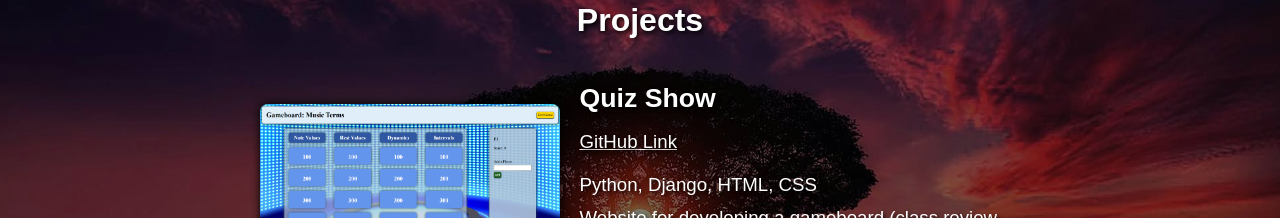
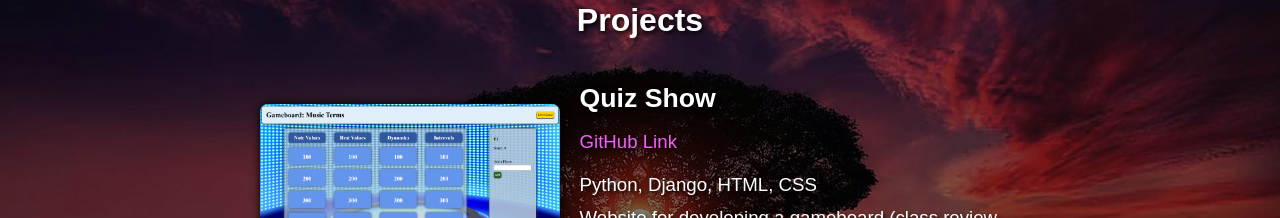
Before and after one commit to Wbradmeyer/vitePortfolio, a Vue app: page / in a window 1280 px wide. In both pictures the pointer is over the link 628 px from the left and 2041 px from the top of the page. Shown: the part 1899-2117 px from the top of the page. Built offline with nearby package versions, Linux system fonts and the light colour scheme.

Commit message:
Github links on hover match other links

```diff
--- a/src/components/Projects.vue
+++ b/src/components/Projects.vue
@@ -119,10 +119,11 @@ const projects = [
         color: white;
         text-decoration: none;
         font-size: 14pt;
+        transition: color 0.3s ease;
     }
 
     .github-link:hover {
-        text-decoration: underline;
+        color: #f460ff;
     }
 
     .technologies,
```
